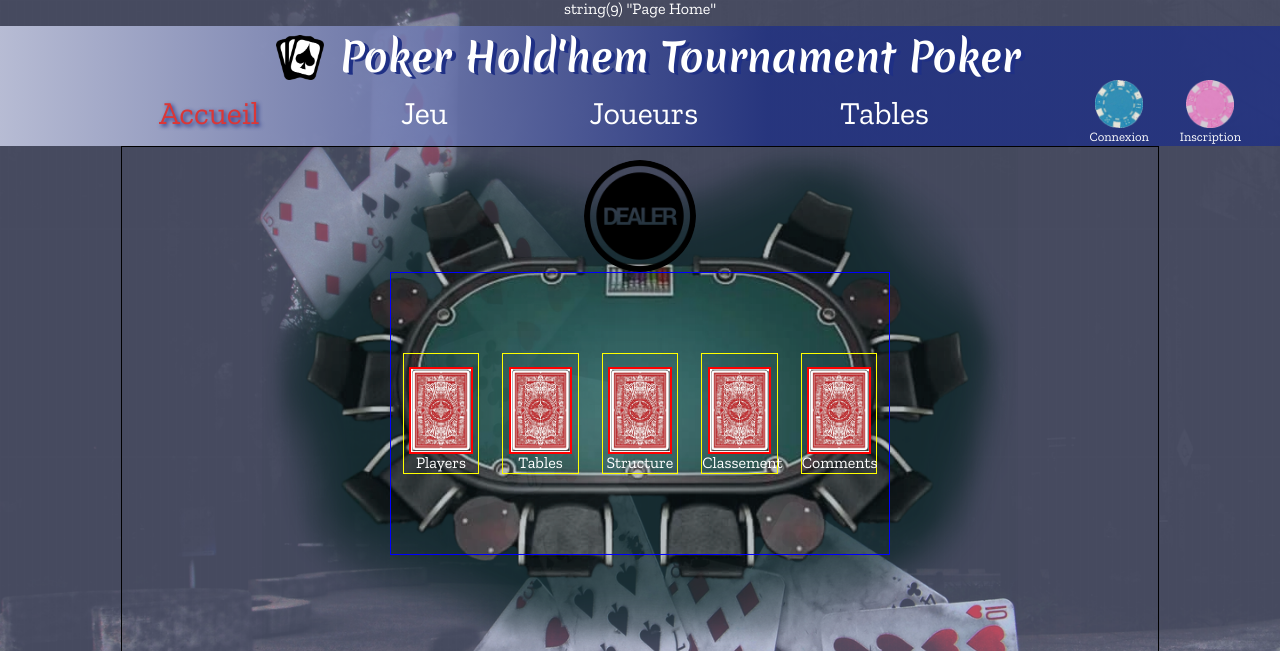
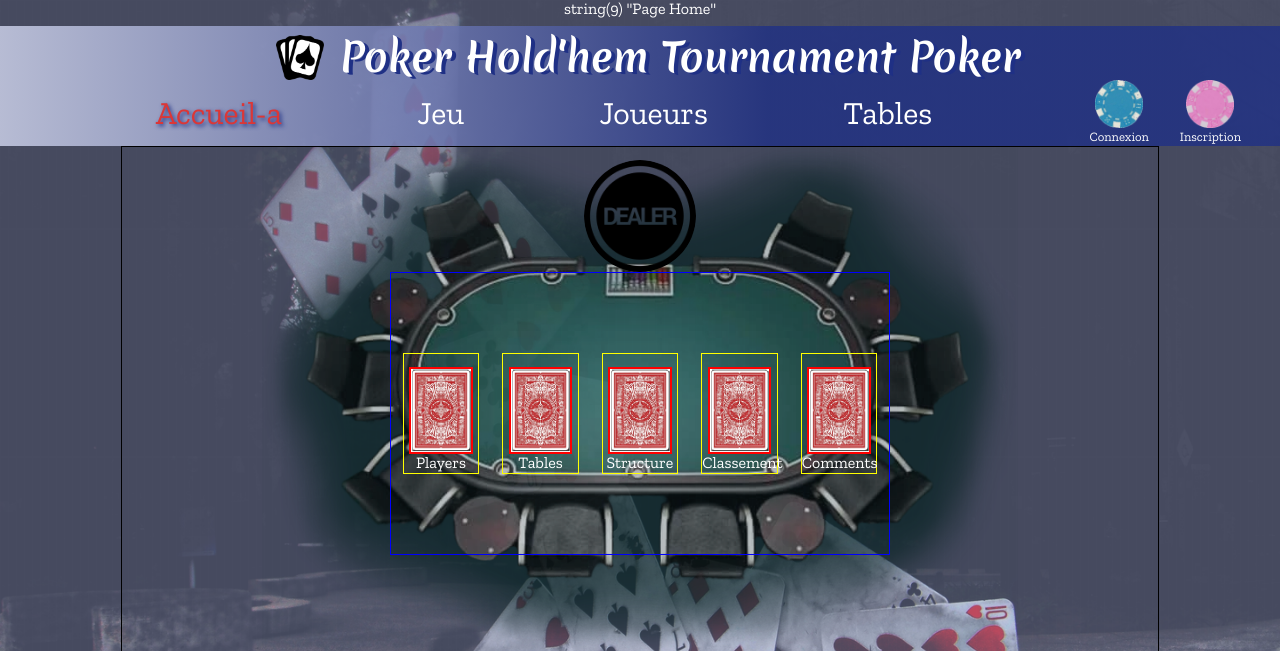
Before and after one commit to Duport-Stephane/3WA-TournamentPoker, a PHP site: page / in a window 1280 px wide. Shown: the top 651 px of the page. Run offline with PHP 8.4, Linux system fonts and the light colour scheme.

Commit message:
essai0607

```diff
--- a/src/views/partials/header.phtml
+++ b/src/views/partials/header.phtml
@@ -4,7 +4,7 @@
 <section class="navHeader flex-between headband">
     <nav>
         <ul class="flex-around">
-            <li><a href="./index.php?page=home" class='home'>Accueil</a></li>
+            <li><a href="./index.php?page=home" class='home'>Accueil-a</a></li>
             <li><a href="./index.php?page=game" class='game'>Jeu</a></li>
             <li><a href="./index.php?page=players&action=display" class='players'>Joueurs</a></li>
             <li><a href="./index.php?page=tables" class='tables'>Tables</a></li>
```
